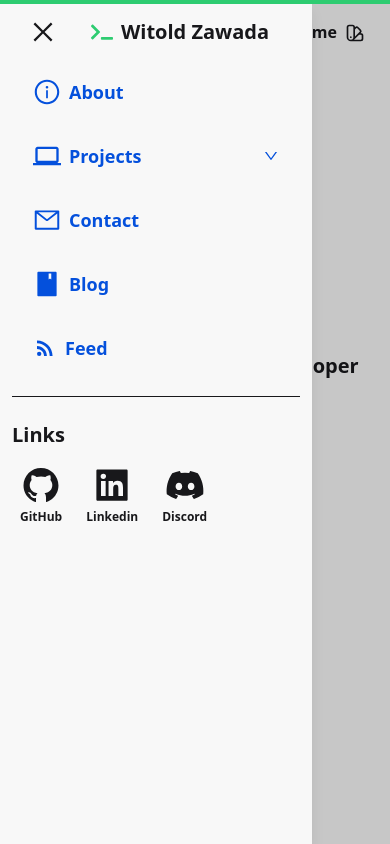
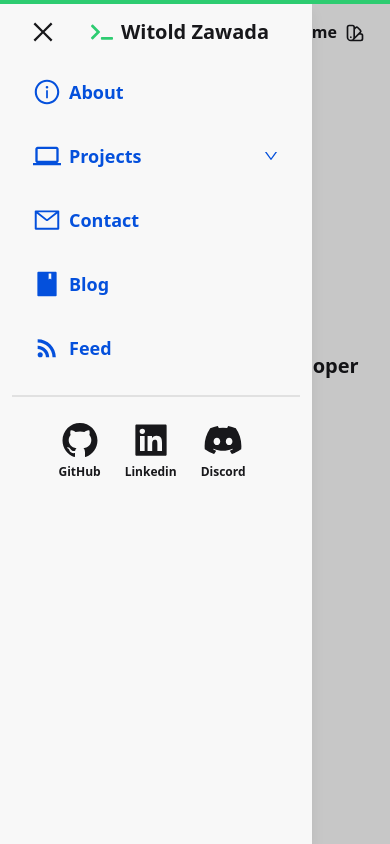
Before and after one commit to PoProstuWitold/portfolio, a Next.js app: page / in a window 390 px wide. Both pictures are taken after a click on the button "Mobile Menu". Shown: the top 844 px of the page. Built offline with nearby package versions, Linux system fonts and the light colour scheme.

Commit message:
deps: major modules update - Next.js v16

```diff
--- a/app/components/core/MobileMenu.tsx
+++ b/app/components/core/MobileMenu.tsx
@@ -18,7 +18,7 @@ import {
 	AiOutlineMenu
 } from 'react-icons/ai'
 import { FaTerminal } from 'react-icons/fa'
-import { MdRssFeed } from 'react-icons/md'
+import { MdOutlineConnectWithoutContact, MdRssFeed } from 'react-icons/md'
 import { ProjectsDropdown } from './ProjectsDropdown'
 import { Socials } from './Socials'
 
@@ -142,14 +142,13 @@ export function MobileMenu() {
 									rel='noopener noreferrer'
 									className='btn btn-secondary btn-ghost btn-lg flex items-center gap-2 justify-start'
 								>
-									<MdRssFeed className='w-6 h-6' />
+									<MdRssFeed className='w-7 h-7' />
 									Feed
 								</a>
 							</MenuItem>
 
-							<hr className='my-2' />
-							<h2 className='font-bold text-xl'>Links</h2>
-							<div className='mx-2'>
+							<div className='divider m-0 p-0' />
+							<div className='flex justify-center'>
 								<Socials text size='big' />
 							</div>
 						</MenuItems>
--- a/app/components/core/NavBar.tsx
+++ b/app/components/core/NavBar.tsx
@@ -82,7 +82,7 @@ export const Navbar: React.FC = () => {
 								target='_blank'
 								rel='noopener noreferrer'
 							>
-								<MdRssFeed className='w-6 h-6' /> Feed
+								<MdRssFeed className='w-7 h-7' /> Feed
 							</a>
 						</li>
 					</ul>
--- a/app/components/sections/About.tsx
+++ b/app/components/sections/About.tsx
@@ -3,7 +3,6 @@ import Link from 'next/link'
 
 export const About: React.FC = () => {
 	return (
-		// biome-ignore lint: hardcoded id is essential for navigation
 		<section
 			id='about'
 			className='min-h-screen pt-20 flex flex-col gap-8 py-10 cursor-default bg-base-100'
--- a/app/components/sections/Contact.tsx
+++ b/app/components/sections/Contact.tsx
@@ -6,7 +6,6 @@ import { Socials } from '@/components/core/Socials'
 
 export const Contact: React.FC = () => {
 	return (
-		// biome-ignore lint: hardcoded id is essential for navigation
 		<section
 			id='contact'
 			className='min-h-screen pt-20 flex flex-col gap-8 py-10 cursor-default bg-base-100'
--- a/app/components/sections/FeaturedProjects.tsx
+++ b/app/components/sections/FeaturedProjects.tsx
@@ -4,7 +4,6 @@ import { Project } from '@/components/core/Project'
 
 export const FeaturedProjects: React.FC = () => {
 	return (
-		// biome-ignore lint: hardcoded id is essential for navigation
 		<section
 			id='featured'
 			className='min-h-screen pt-20 flex flex-col gap-8 py-10 text-xl cursor-default bg-base-200'
--- a/app/components/sections/Main.tsx
+++ b/app/components/sections/Main.tsx
@@ -6,7 +6,6 @@ import { Socials } from '@/components/core/Socials'
 
 export const Main: React.FC = () => {
 	return (
-		// biome-ignore lint: hardcoded id is essential for navigation
 		<section
 			id='main'
 			className='min-h-screen text-3xl text-center cursor-default bg-base-200'
--- a/app/projects/page.tsx
+++ b/app/projects/page.tsx
@@ -45,7 +45,6 @@ export const metadata: Metadata = {
 
 const ProjectsPage: React.FC = () => {
 	return (
-		// biome-ignore lint: hardcoded id is essential for navigation
 		<section
 			id='featured'
 			className='min-h-screen pt-20 flex flex-col gap-8 py-10 text-xl cursor-default bg-base-200'
--- a/biome.json
+++ b/biome.json
@@ -1,5 +1,5 @@
 {
-	"$schema": "https://biomejs.dev/schemas/2.2.5/schema.json",
+	"$schema": "https://biomejs.dev/schemas/2.3.2/schema.json",
 	"assist": { "actions": { "source": { "organizeImports": "on" } } },
 	"linter": {
 		"enabled": true,
```
Also changed, not shown: package.json (+21 -17 lines), tsconfig.json (+19 -5 lines), 1 other file (tests, documents, lock files or other folders).
